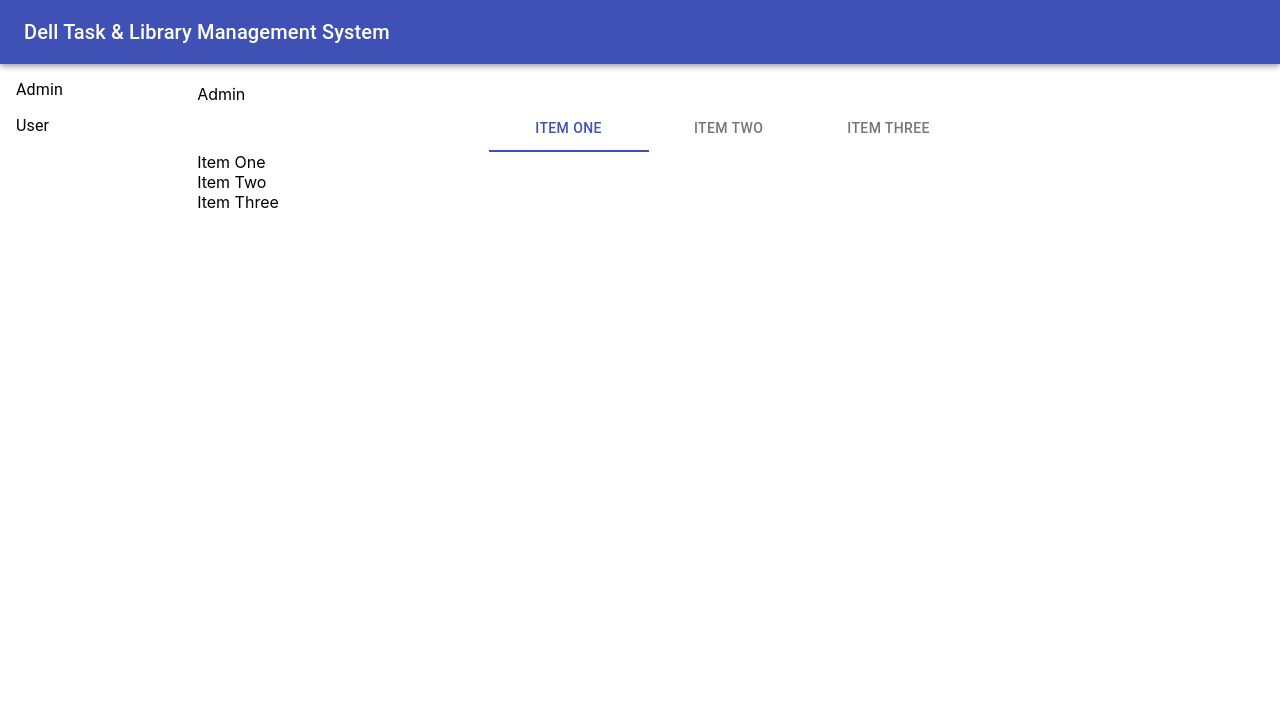
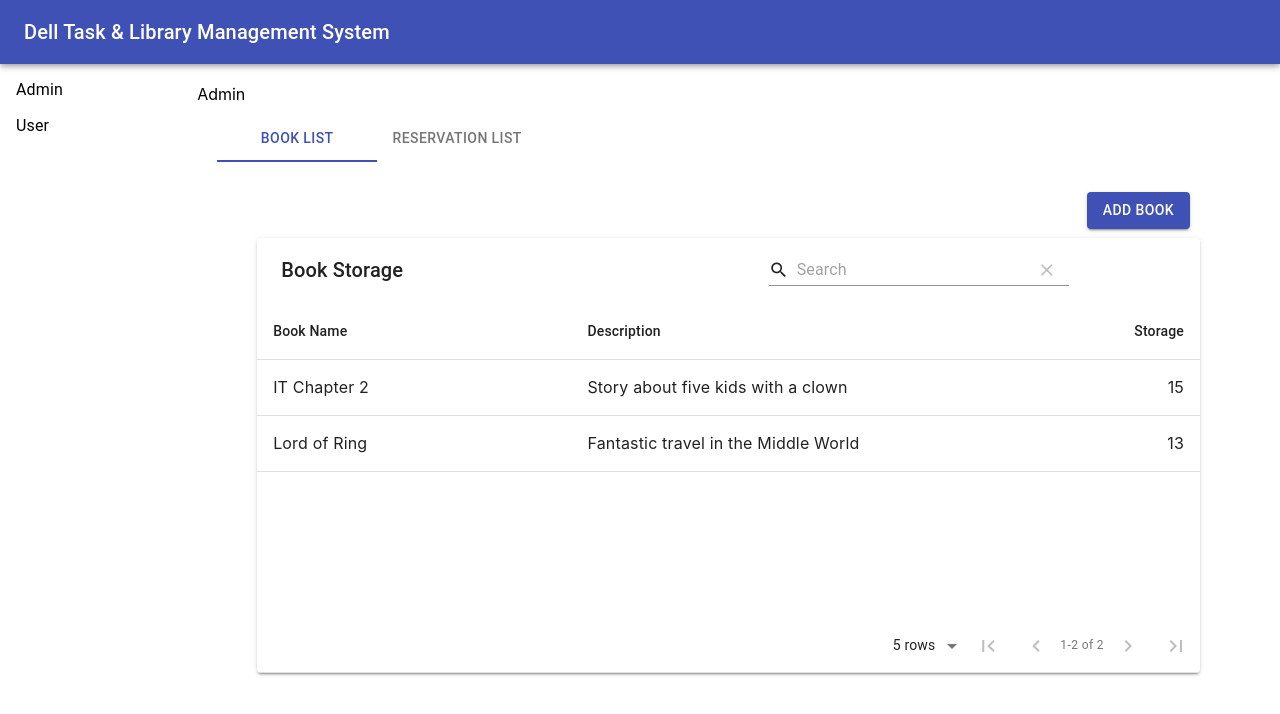
Before and after one commit to WillieYang/library, a React (Create React App) app: page /admin in a window 1280 px wide. Shown: the top 714 px of the page. Built offline with nearby package versions, Linux system fonts and the light colour scheme.

Commit message:
day two: am

```diff
--- a/src/components/Admin.jsx
+++ b/src/components/Admin.jsx
@@ -1,45 +1,50 @@
-import React, { Component } from 'react';
+import React, { Component, memo } from 'react';
 import { Tab, Tabs } from '@material-ui/core';
+import BookList from './BookList';
+import ReservationList from './ReservationList'
 
 class Admin extends Component {
   constructor() {
     super()
     this.state = {
-      tabIndex: 0
+      tabIndex: 'one'
     };
   }
 
   handleChange = (event, newValue) => {
+    console.log(newValue)
     this.setState({tabIndex: newValue});
   }
 
   render() {
     const { tabIndex } = this.state;
+    let TabPanel;
+    if (tabIndex === "one") {
+      TabPanel = memo(() => (
+        <BookList />
+      ));
+    } else if (tabIndex === "two") {
+      TabPanel = memo(() => (
+        <ReservationList />
+      ));
+    }
     return (
       <>
         <div>
           Admin
       </div>
-        <div>
+        <div style={{ padding: '10px 20px' }}>
           <Tabs
             value={tabIndex}
             onChange={this.handleChange}
             indicatorColor="primary"
             textColor="primary"
-            centered
           >
-            <Tab label="Item One" />
-            <Tab label="Item Two" />
-            <Tab label="Item Three" />
+            <Tab label="Book List" value="one" />
+            <Tab label="Reservation List" value="two"/>
           </Tabs>
-          <div value={tabIndex} index={0}>
-            Item One
-          </div>
-          <div value={tabIndex} index={1}>
-            Item Two
-          </div>
-          <div value={tabIndex} index={2}>
-            Item Three
+          <div id="tabPanel" style={{ margin: '20px 40px' }}>
+            <TabPanel />
           </div>
         </div>
       </>
--- /dev/null
+++ b/src/components/BookList.jsx
@@ -0,0 +1,116 @@
+import React, { Component } from 'react';
+import MaterialTable from 'material-table'
+import {
+  TextField, Dialog, DialogActions, Button,
+  DialogContent, DialogContentText, DialogTitle
+} from '@material-ui/core';
+
+class BookList extends Component {
+  constructor() {
+    super();
+    this.state = {
+      showDialog: false,
+      bookName: '',
+      description: '',
+      storage: '',
+    };
+  }
+
+  showAddBook = () => {
+    this.setState({ showDialog: true });
+  }
+
+  handleBookName = bookName => event => {
+    this.setState({ bookName: event.target.value });
+    console.log(event.target.value);
+  }
+
+  handleDescription = description => event => {
+    this.setState({ description: event.target.value });
+    console.log(event.target.value);
+  }
+
+  handleStorage = description => event => {
+    this.setState({ storage: event.target.value });
+    console.log(event.target.value);
+  }
+
+  handleClose = () => {
+    this.setState({ showDialog: false });
+  }
+
+
+  render() {
+    const {showDialog} = this.state;
+    const columns = [
+      { title: 'Book Name', field: 'bookName' },
+      { title: 'Description', field: 'description' },
+      { title: 'Storage', field: 'storage', type: 'numeric' },
+    ];
+    const data = [
+      { bookName: 'IT Chapter 2', description: 'Story about five kids with a clown', storage: 15 },
+      { bookName: 'Lord of Ring', description: 'Fantastic travel in the Middle World', storage: 13 },
+    ];
+    return (
+      <>
+        <div id="button" style={{ height: '56px' }}>
+          <Button variant="contained" color="primary" style={{ margin: '10px', float: 'right' }} onClick={this.showAddBook}>Add Book</Button>
+        </div>
+        <Dialog open={showDialog} onClose={this.handleClose} aria-labelledby="form-dialog-title">
+            <DialogTitle id="form-dialog-title">Add Book</DialogTitle>
+            <DialogContent>
+              <DialogContentText>
+                Please input the details about the corresponding book.
+              </DialogContentText>
+              <TextField
+                id="bookName"
+                label="Book Name"
+                onChange={this.handleBookName('bookName')}
+                defaultValue=""
+                style={{ paddingRight: '120px' }}
+                InputLabelProps={{
+                  shrink: true,
+                }}
+              />
+              <TextField
+                id="storage"
+                label="Storage"
+                onChange={this.handleStorage('storage')}
+                defaultValue=""
+                InputLabelProps={{
+                  shrink: true,
+                }}
+              />
+              <TextField
+                id="description"
+                label="Description"
+                onChange={this.handleDescription('description')}
+                defaultValue=""
+                margin="normal"
+                multiline
+                rows="3"
+                InputLabelProps={{
+                  shrink: true,
+                }}
+              />
+            </DialogContent>
+            <DialogActions>
+              <Button onClick={this.handleClose} color="primary">
+                Cancel
+          </Button>
+              <Button onClick={this.handleClose} color="primary">
+                Submit
+          </Button>
+            </DialogActions>
+          </Dialog>
+        <MaterialTable
+          title="Book Storage"
+          columns={columns}
+          data={data}
+        />
+      </>
+    )
+  }
+}
+
+export default BookList;
--- /dev/null
+++ b/src/components/ReservationList.jsx
@@ -0,0 +1,13 @@
+import React, { Component } from 'react'
+
+class ReservationList extends Component {
+  render() {
+    return (
+      <div>
+        ReservationList
+      </div>
+    )
+  }
+}
+
+export default ReservationList;
```
